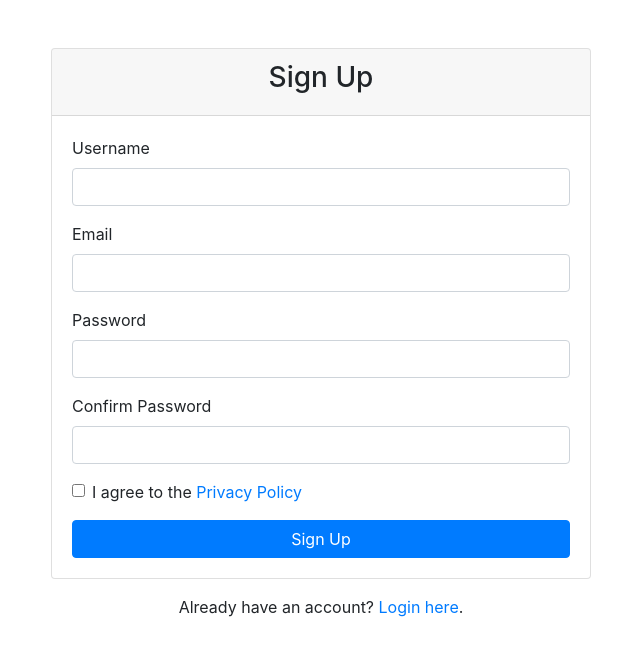
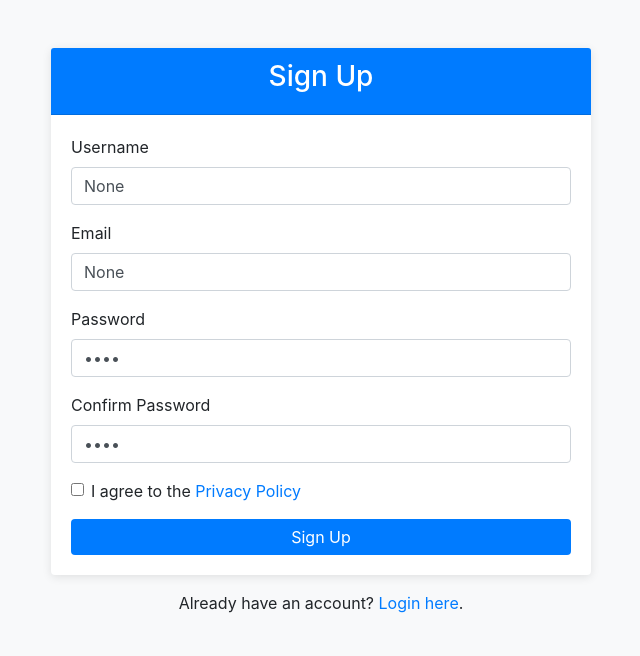
Before and after one commit to barni701/GroupSoftwareEngineering, a Django app: page /users/signup/ in a window 1280 px wide. Shown: the top 656 px of the page, without its empty margins (319-959 px from the left). Run offline with Django 5.2, Linux system fonts and the light colour scheme; some libraries are stand-ins or nearby versions.

Commit message:
password errors

```diff
--- a/djangoProject/users/forms.py
+++ b/djangoProject/users/forms.py
@@ -1,6 +1,7 @@
 from django import forms
 from django.contrib.auth.forms import UserCreationForm
 from django.contrib.auth.models import User
+from django.core.exceptions import ValidationError
 from .models import UserProfile
 
 
@@ -27,3 +28,34 @@ class GDPRConsentForm(forms.ModelForm):
     class Meta:
         model = UserProfile
         fields = ['gdpr_consent']
+
+
+
+class CustomSignUpForm(UserCreationForm):
+    gdpr_consent = forms.BooleanField(
+        required=True,
+        label="I agree to the processing of my personal data in accordance with the GDPR.",
+        help_text="You must agree to our terms to create an account."
+    )
+
+    class Meta:
+        model = User
+        fields = ('username', 'email', 'password1', 'password2', 'gdpr_consent')
+
+    def clean_password2(self):
+        password1 = self.cleaned_data.get("password1")
+        password2 = self.cleaned_data.get("password2")
+
+        if password1 and password2:
+            if password1 != password2:
+                raise ValidationError("Passwords do not match")
+            if len(password1) < 8:
+                raise ValidationError("Password must be at least 8 characters long")
+            if not any(char.isdigit() for char in password1):
+                raise ValidationError("Password must contain at least one digit")
+            if not any(char.isalpha() for char in password1):
+                raise ValidationError("Password must contain at least one letter")
+
+
+
+        return password2
--- a/djangoProject/users/templates/users/signup_new.html
+++ b/djangoProject/users/templates/users/signup_new.html
@@ -6,6 +6,27 @@
     <title>Sign Up</title>
     <!-- Bootstrap CSS -->
     <link href="https://stackpath.bootstrapcdn.com/bootstrap/4.5.2/css/bootstrap.min.css" rel="stylesheet">
+    <style>
+        /* Custom styles */
+        body {
+            background-color: #f8f9fa; /* Light gray background */
+        }
+        .card {
+            border: none;
+            box-shadow: 0px 2px 10px rgba(0, 0, 0, 0.1); /* Subtle shadow */
+        }
+        .card-header {
+            background-color: #007bff; /* Bootstrap primary color */
+            color: white;
+        }
+        .btn-primary {
+            background-color: #007bff; /* Same as header */
+            border: none;
+        }
+        .btn-primary:hover {
+            background-color: #0056b3; /* Darker shade on hover */
+        }
+    </style>
 </head>
 <body>
     <div class="container mt-5">
@@ -18,24 +39,30 @@
                     <div class="card-body">
                         <form method="post">
                             {% csrf_token %}
+                            {{ form.non_field_errors }}
                             <div class="form-group">
                                 <label for="username">Username</label>
-                <input type="text" class="form-control" id="username" name="username" required>
+                                {{ form.username.errors }}
+                                <input type="text" name="username" class="form-control" value="{{ form.username.value }}">
                             </div>
                             <div class="form-group">
                                 <label for="email">Email</label>
-                <input type="email" class="form-control" id="email" name="email" required>
+                                {{ form.email.errors }}
+                                <input type="email" name="email" class="form-control" value="{{ form.email.value }}">
                             </div>
                             <div class="form-group">
                                 <label for="password1">Password</label>
-                <input type="password" class="form-control" id="password1" name="password1" required>
+                                {{ form.password1.errors }}
+                                <input type="password" name="password1" class="form-control" value="{{ form.password1.value }}">
                             </div>
                             <div class="form-group">
                                 <label for="password2">Confirm Password</label>
-                <input type="password" class="form-control" id="password2" name="password2" required>
+                                {{ form.password2.errors }}
+                                <input type="password" name="password2" class="form-control" value="{{ form.password2.value }}">
                             </div>
                             <div class="form-group form-check">
-                <input type="checkbox" class="form-check-input" id="gdpr_consent" name="gdpr_consent" required>
+                                {{ form.gdpr_consent.errors }}
+                                <input type="checkbox" name="gdpr_consent" class="form-check-input" {% if form.gdpr_consent.value %}checked{% endif %}>
                                 <label class="form-check-label" for="gdpr_consent">
                                     I agree to the <a href="{% url 'privacy_policy' %}" target="_blank">Privacy Policy</a>
                                 </label>
--- a/djangoProject/users/views.py
+++ b/djangoProject/users/views.py
@@ -4,7 +4,7 @@ from django.contrib import messages
 from django.http import JsonResponse
 from django.contrib.auth.decorators import login_required
 import logging
-from .forms import SignUpForm, ProfileUpdateForm, GDPRConsentForm
+from .forms import SignUpForm, ProfileUpdateForm, GDPRConsentForm, CustomSignUpForm
 from .models import UserProfile
 
 
@@ -21,7 +21,7 @@ def delete_account(request):
 
 def signup(request):
     if request.method == 'POST':
-        form = SignUpForm(request.POST)
+        form = CustomSignUpForm(request.POST)
         if form.is_valid():
             user = form.save()
             # Save GDPR consent
@@ -29,7 +29,7 @@ def signup(request):
             login(request, user)  # Log the user in after signup
             return redirect('landing')  # Redirect to the landing page or another page
     else:
-        form = SignUpForm()
+        form = CustomSignUpForm()
     return render(request, 'users/signup_new.html', {'form': form})
 
 
```
Also changed, not shown: djangoProject/users/templates/registration/signup.html (+19 -3 lines), djangoProject/users/migrations/0003_remove_userprofile_two_factor_enabled.py (added). Lines whose indentation alone changed are shown as unchanged.
